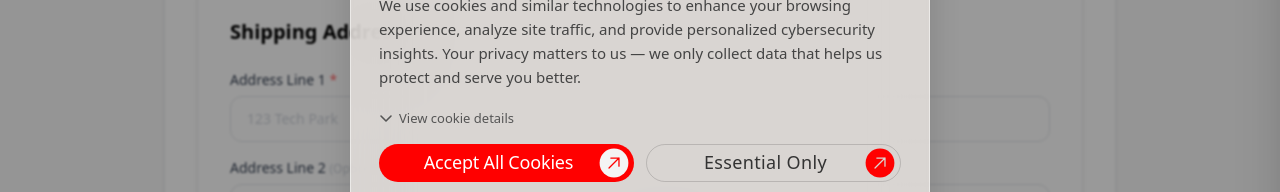
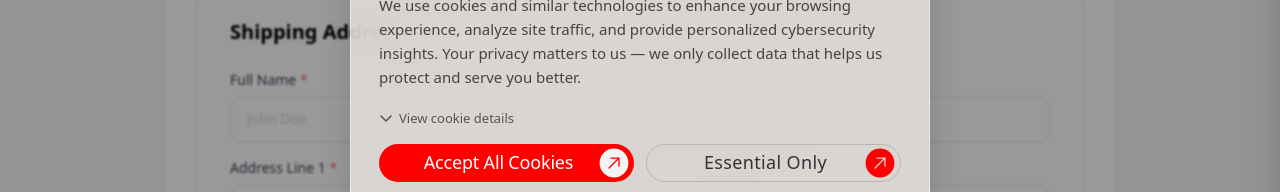
Before and after one commit to vinay-uelement/marma-security, a Next.js app: page /order/1 in a window 1280 px wide. Shown: the part 491-683 px from the top of the page. Built offline with nearby package versions, Linux system fonts and the light colour scheme; no server answers.

Commit message:
feat: add editable name and email fields to the shipping address form

```diff
--- a/app/order/[id]/page.tsx
+++ b/app/order/[id]/page.tsx
@@ -26,6 +26,10 @@ export default function OrderReviewPage({ params }: { params: Promise<{ id: stri
   const [errorMessage, setErrorMessage] = useState("");
 
   // ─── Shipping form state ─────────────────────────────────────────────
+  const [shippingName, setShippingName] = useState(
+    user ? `${user.first_name || ""} ${user.last_name || ""}`.trim() : ""
+  );
+  const [shippingEmail, setShippingEmail] = useState(user?.email || "");
   const [addressLine1, setAddressLine1] = useState("");
   const [addressLine2, setAddressLine2] = useState("");
   const [city, setCity] = useState(user?.address?.city || "");
@@ -34,6 +38,8 @@ export default function OrderReviewPage({ params }: { params: Promise<{ id: stri
   const [postalCode, setPostalCode] = useState("");
 
   const isShippingValid =
+    shippingName.trim() !== "" &&
+    shippingEmail.trim() !== "" &&
     addressLine1.trim() !== "" &&
     city.trim() !== "" &&
     state.trim() !== "" &&
@@ -55,8 +61,8 @@ export default function OrderReviewPage({ params }: { params: Promise<{ id: stri
       }
 
       const customerInfo = {
-        name: user ? `${user.first_name || ""} ${user.last_name || ""}`.trim() || user.email : "",
-        email: user?.email || "",
+        name: shippingName.trim(),
+        email: shippingEmail.trim(),
         phone: user?.phone || "",
       };
 
@@ -155,6 +161,30 @@ export default function OrderReviewPage({ params }: { params: Promise<{ id: stri
             <div className="bg-white p-6 lg:p-8 rounded-2xl shadow-sm border border-gray-100 mt-8">
               <h2 className="text-xl font-semibold text-black mb-6">Shipping Address</h2>
               <div className="grid grid-cols-1 md:grid-cols-2 gap-4">
+                <div>
+                  <label className="block text-sm font-medium text-gray-700 mb-1.5">
+                    Full Name <span className="text-red-400">*</span>
+                  </label>
+                  <input
+                    type="text"
+                    value={shippingName}
+                    onChange={(e) => setShippingName(e.target.value)}
+                    placeholder="John Doe"
+                    className="w-full px-4 py-3 border border-gray-200 rounded-xl text-sm text-black placeholder:text-gray-300 focus:outline-none focus:ring-2 focus:ring-red-500/20 focus:border-red-400 transition-all"
+                  />
+                </div>
+                <div>
+                  <label className="block text-sm font-medium text-gray-700 mb-1.5">
+                    Email <span className="text-red-400">*</span>
+                  </label>
+                  <input
+                    type="email"
+                    value={shippingEmail}
+                    onChange={(e) => setShippingEmail(e.target.value)}
+                    placeholder="john@example.com"
+                    className="w-full px-4 py-3 border border-gray-200 rounded-xl text-sm text-black placeholder:text-gray-300 focus:outline-none focus:ring-2 focus:ring-red-500/20 focus:border-red-400 transition-all"
+                  />
+                </div>
                 <div className="md:col-span-2">
                   <label className="block text-sm font-medium text-gray-700 mb-1.5">
                     Address Line 1 <span className="text-red-400">*</span>
```
